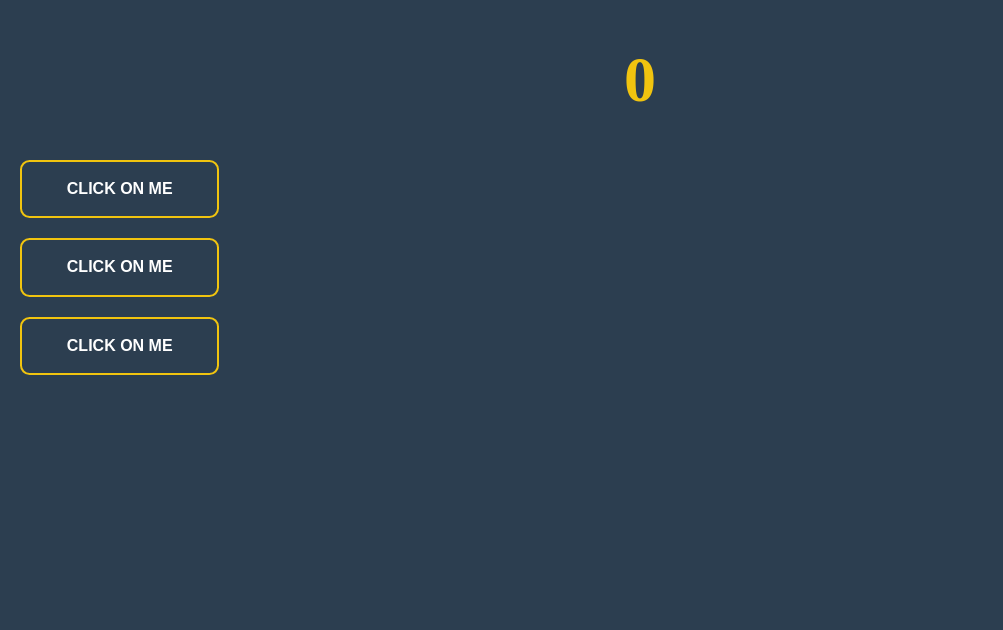
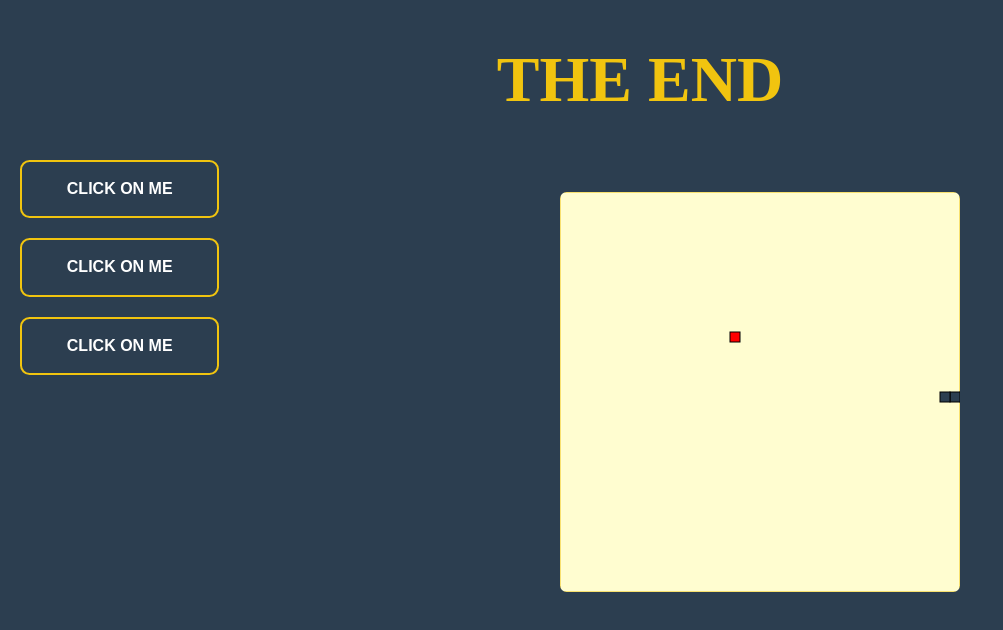
Before and after one commit to printWhoIsHere/SnakeJS, a plain HTML site: page index.html in a window 1280 px wide. Shown: the whole page, without its empty margins (0-1003 px from the left). Drawn offline with Linux system fonts and the light colour scheme.

Commit message:
Update index.html

```diff
--- a/index.html
+++ b/index.html
@@ -19,5 +19,5 @@
         <button class="btn">Click on me</button>
     </div>
 </body>
-<script src="./main.js"></script>
+<script src="./js/main.js"></script>
 </html>
```
